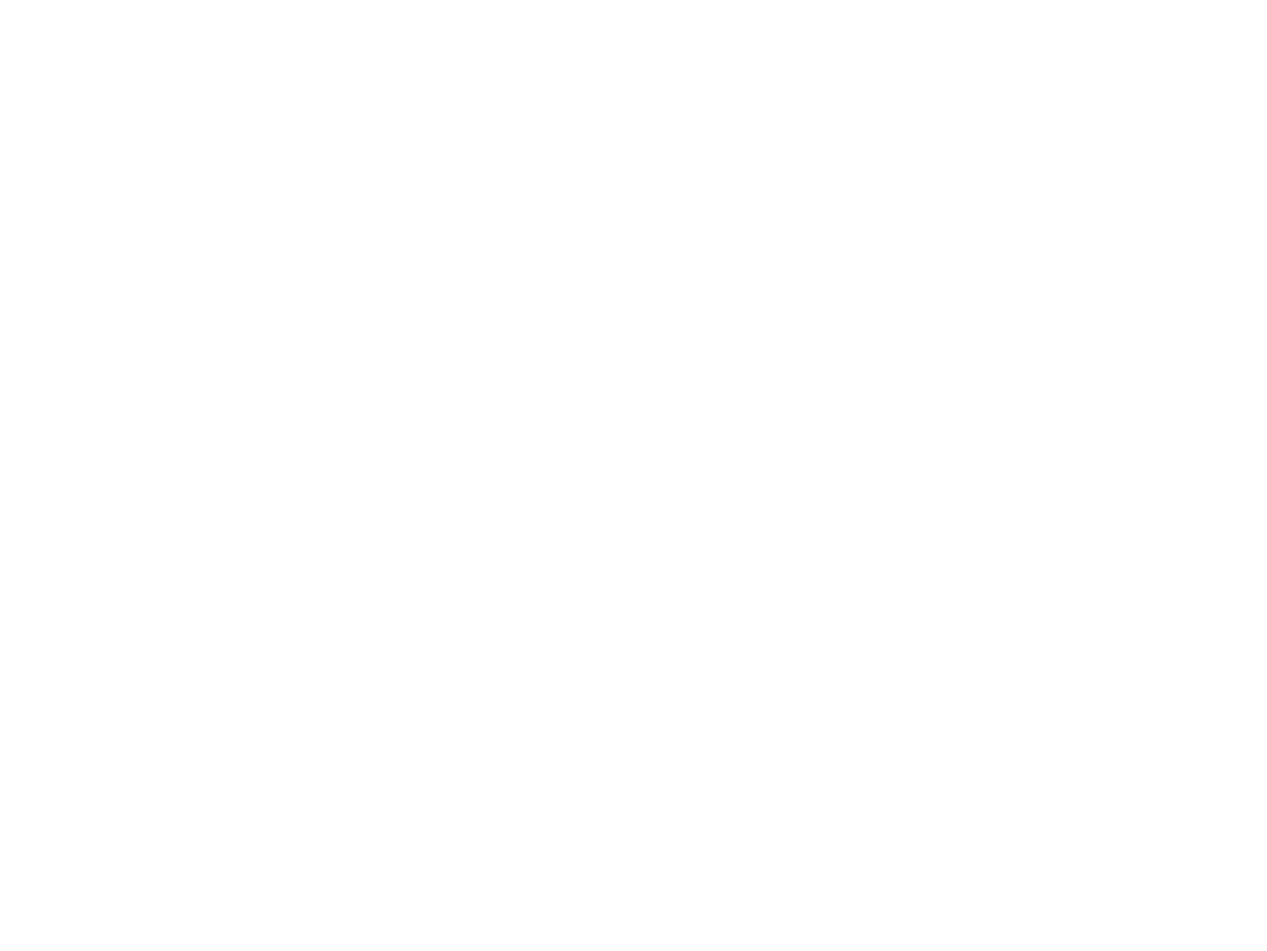
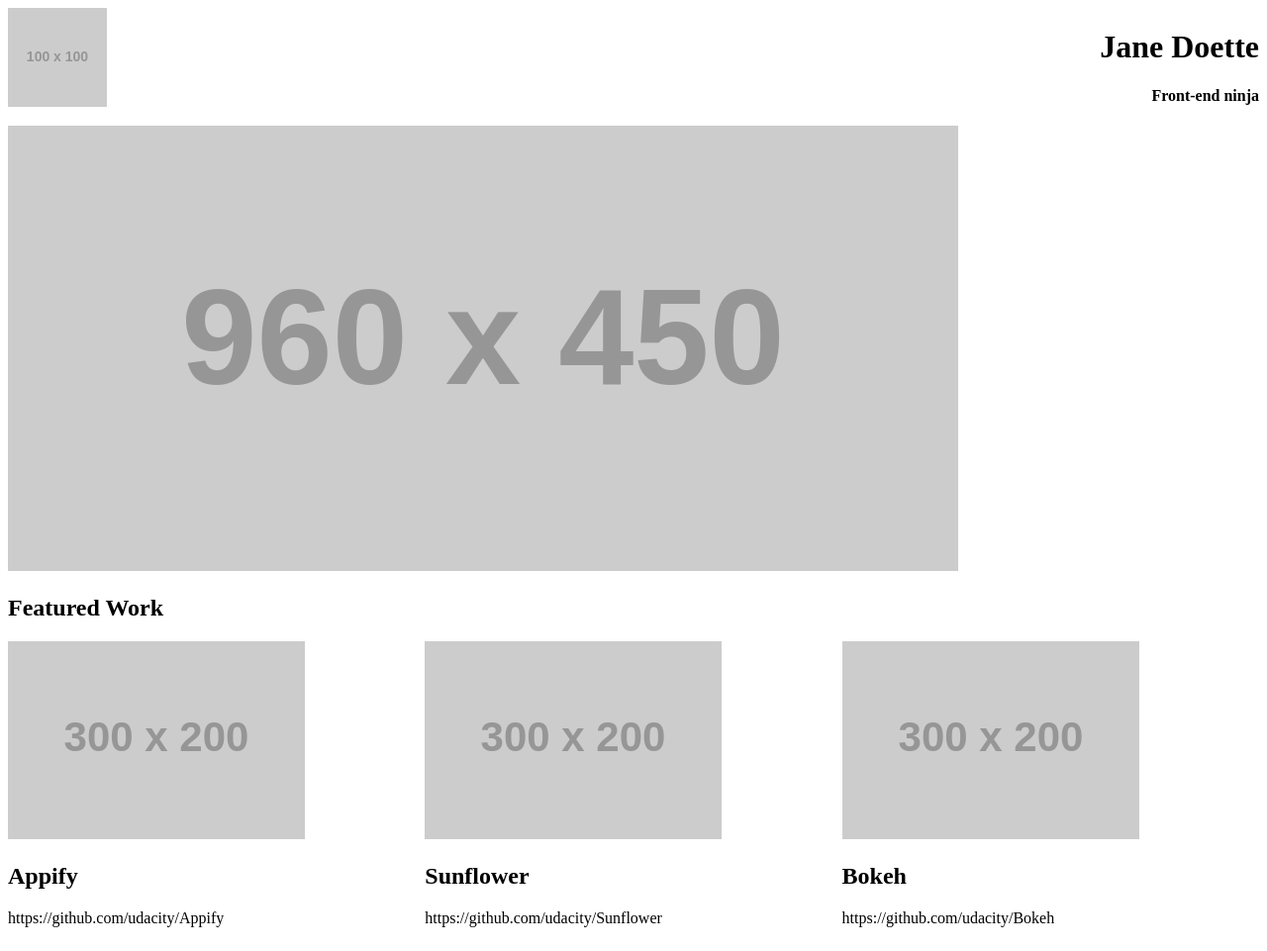
Before and after one commit to lee-chris/portfolio_site_design, a plain HTML site: page index.html in a window 1280 px wide. Shown: the whole page at 99% size. Before the commit the page ends 800 px from the top, so only its background shows below. Drawn offline with Linux system fonts and the light colour scheme; placeholder pictures from the web are drawn by us.

Commit message:
added rough draft of html to represent the mockup

```diff
--- a/css/main.css
+++ b/css/main.css
@@ -1,3 +1,7 @@
+div.name {
+	text-align: right;
+}
+
 /* grid classes */
 
 .grid {
--- a/index.html
+++ b/index.html
@@ -4,5 +4,44 @@
     <title>Portfolio</title>
     <link rel="stylesheet" href="css/main.css"/>
   </head>
-  <body></body>
+  <body>
+    <div class="grid">
+      <div class="header row">
+        <div class="col-6">
+          <img src="http://placehold.it/100x100" alt="logo image"/>
+        </div>
+        <div class="col-6 name">
+          <h1>Jane Doette</h1>
+          <h4>Front-end ninja</h4>
+        </div>
+      </div>
+      <div class="row">
+        <div class="col-12">
+          <img src="http://placehold.it/960x450" alt="splash image"/>
+        </div>
+      </div>
+      <div class="row">
+        <div class="col-12">
+          <h2>Featured Work</h2>
+        </div>
+      </div>
+      <div class="featured row">
+        <div class="col-4">
+          <img src="http://placehold.it/300x200" alt="appify icon"/>
+          <h2>Appify</h2>
+          <p>https://github.com/udacity/Appify</p>
+        </div>
+        <div class="col-4">
+          <img src="http://placehold.it/300x200" alt="sunflower icon"/>
+          <h2>Sunflower</h2>
+          <p>https://github.com/udacity/Sunflower</p>
+        </div>
+        <div class="col-4">
+          <img src="http://placehold.it/300x200" alt="bokeh icon"/>
+          <h2>Bokeh</h2>
+          <p>https://github.com/udacity/Bokeh</p>
+        </div>
+      </div>
+    </div>
+  </body>
 </html>
```
